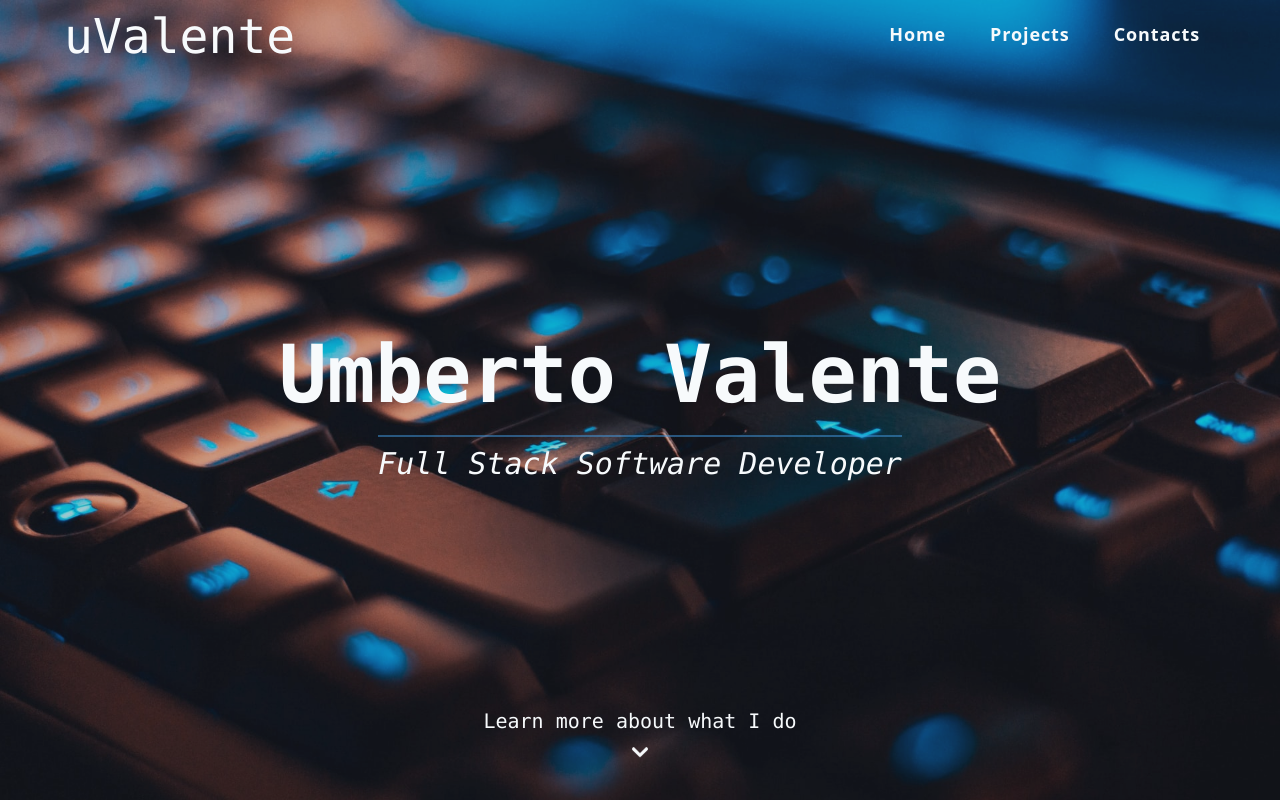
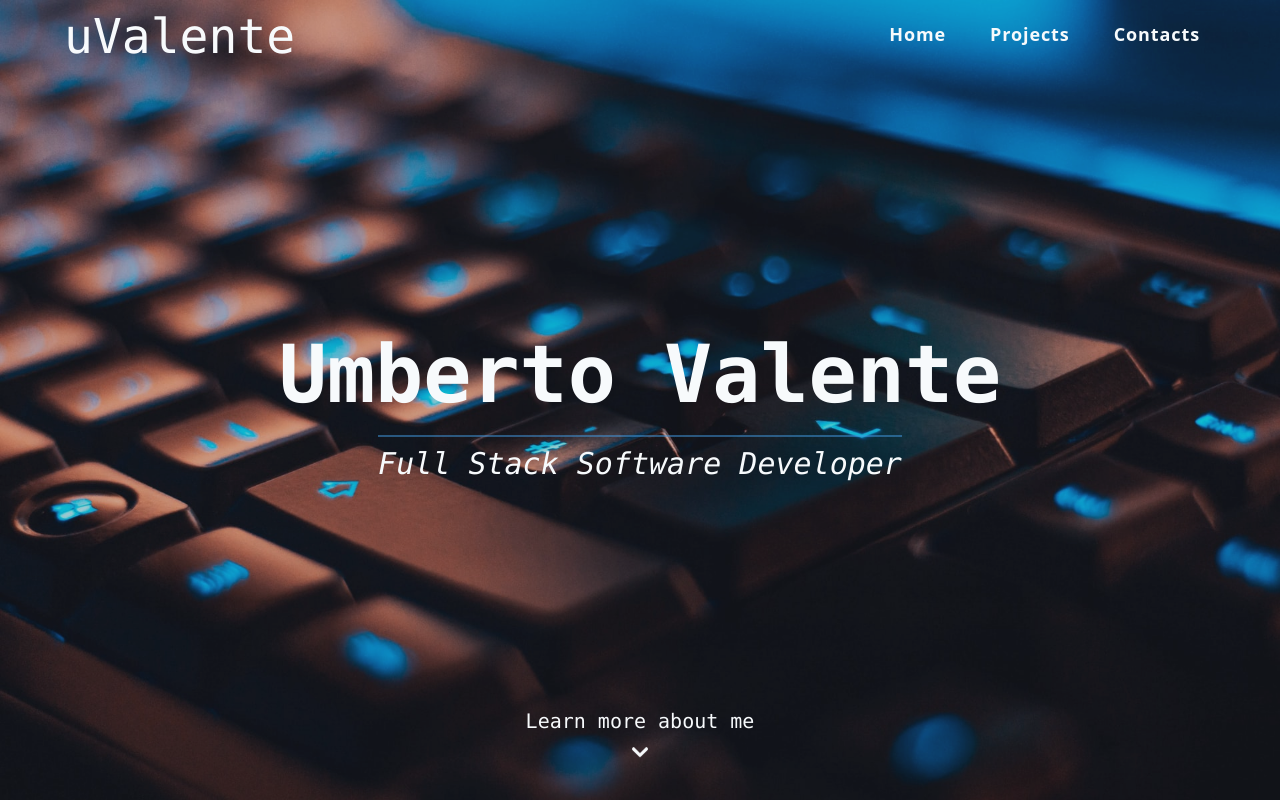
Before and after one commit to Uvalente/portfolio, a Next.js app: page / in a window 1280 px wide. Shown: the top 800 px of the page. Built offline with nearby package versions, Linux system fonts and the light colour scheme.

Commit message:
:hammer: update HeroImage bottom text

```diff
--- a/components/HeroImage.js
+++ b/components/HeroImage.js
@@ -11,7 +11,7 @@ const HeroImage = ({ imgSrc, ...props }) => (
     </div>
     <div className='absolute w-full bottom-0 pb-6 flex flex-col text-center z-10'>
       <p className='text-xl'>
-        Learn more about what I do
+        Learn more about me
       </p>
       <a className='self-center' href='#top'>
         <svg className='mt-2 h-8 animate-bounce' fill="currentColor" viewBox="0 0 20 20"><path fillRule="evenodd" d="M5.293 7.293a1 1 0 011.414 0L10 10.586l3.293-3.293a1 1 0 111.414 1.414l-4 4a1 1 0 01-1.414 0l-4-4a1 1 0 010-1.414z" clipRule="evenodd"></path></svg>
```
